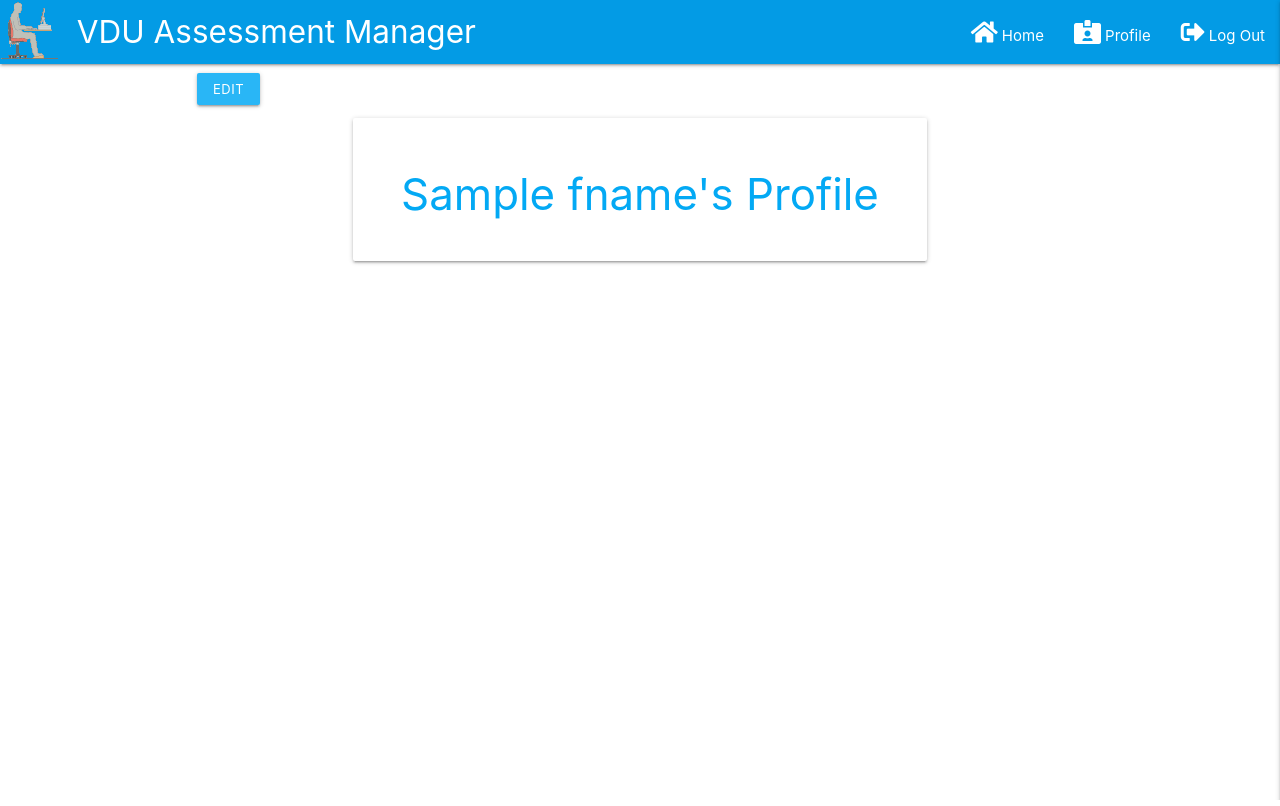
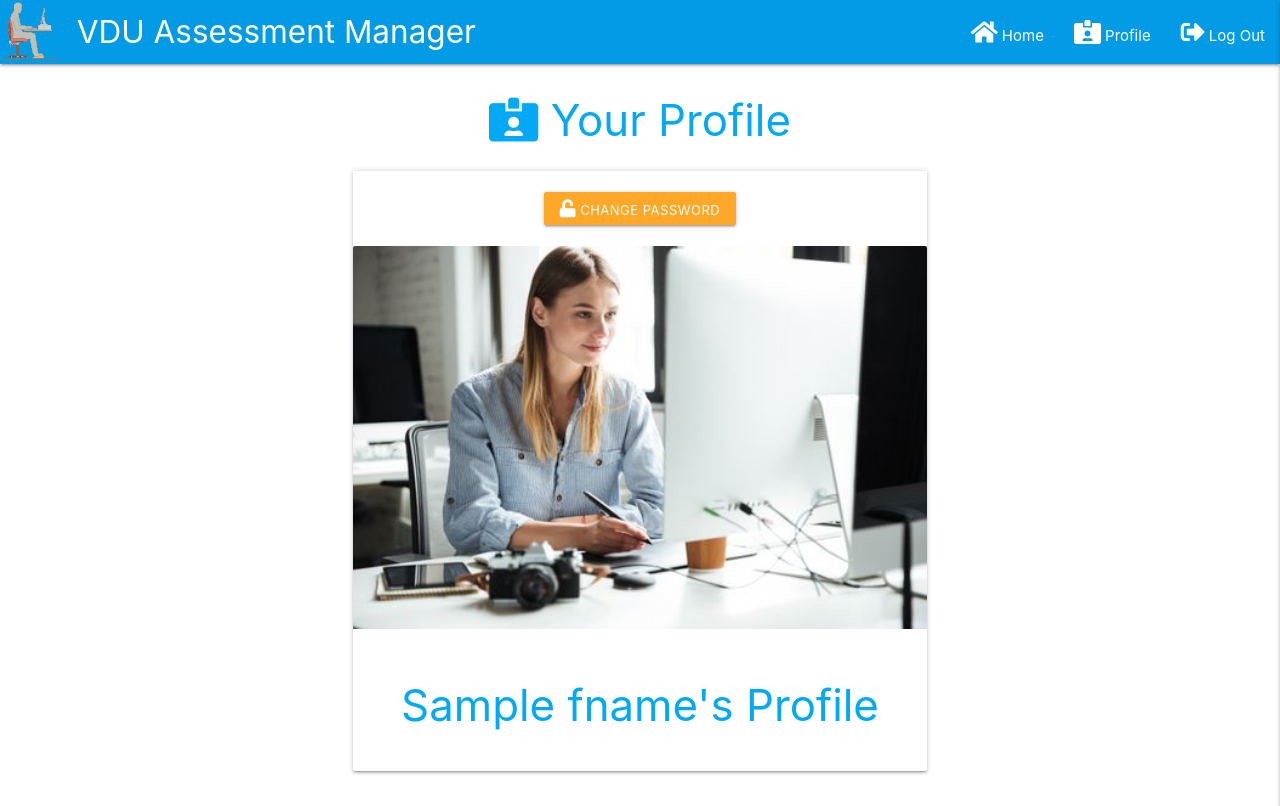
Before and after one commit to Code-Institute-Submissions/VDU-Assessment, a Flask app: page /profile/1 in a window 1280 px wide. Run offline with Flask 2, Linux system fonts and the light colour scheme; the visitor is signed in with stand-in values (Sample User, id 1); a database or web service that is not in the repository returns one stand-in record (values such as "Sample title"); some libraries are stand-ins or nearby versions.

Commit message:
Styled profile page, added is_admin dropdown

```diff
--- a/templates/change_password.html
+++ b/templates/change_password.html
@@ -1,7 +1,7 @@
 {% extends "base.html" %}
 {% block content %}
 
-    <h3 class="light-blue-text text-darken-4 center-align">Change Password</h3>
+    <h3 class="light-blue-text text-darken-4 center-align"><i class="fas fa-unlock"></i> Change Password</h3>
 
     <div class="row card-panel grey lighten-5">
         <form class="col s12" method="POST" action="">
--- a/templates/profile.html
+++ b/templates/profile.html
@@ -1,15 +1,28 @@
 {% extends "base.html" %}
 {% block content %}
-<a href="{{ url_for('change_password', user_id=user._id) }}" class="btn-small light-blue lighten-1">Edit</a>
-    <div class="row">
-        <div class="col s12 m8 offset-m2">
-            <div class="card-panel">
-                <h3 class="center-align light-blue-text text-darken 4">
+     <!-- Admin Dropdown Structure -->
+        <ul id="dropdown1" class="dropdown-content">
+            <li><a href="{{ url_for('get_managers') }}">Manager Maintenance</a></li>
+            <li><a href="{{ url_for('get_departments') }}">Department Maintenance</a></li>
+            <li><a href="{{ url_for('get_users') }}">User Maintenance</a></li>
+        </ul>
+  <h3 class="center-align light-blue-text text-darken 4"><i class="fas fa-id-card-alt"></i> Your Profile</h3>
+  <div class="row">
+            <div class="col s12 m8 offset-m2">
+            <div class="card hoverable">
+                 <div class="card-action center-align">
+                   <a href="{{ url_for('change_password', user_id=user._id) }}" class="btn-small orange lighten-1"><i class="fas fa-unlock"></i> Change Password</a>
+                   {% if user.is_admin %}
+                            <a href="#" class="btn-small orange lighten-1 dropdown-trigger" data-target="dropdown1"><i class="fas fa-tools"></i> Maintenance</a>
+                        {% endif %}
+                </div>
+                <div class="card-image">
+                <img src="{{ url_for('static', filename='images/profile.jpg') }}">
+                </div>
+                    <div class="card-content">
+                    <p><h3 class="center-align light-blue-text text-darken 4">
                     {{ user.fname }}'s Profile
-                    {{ user.is_admin }}
-                </h3>
+                    {{ user.is_admin }}</h3></p>
+                    </div>
             </div>
-        </div>
-    </div>
-
 {% endblock %}
```
Also changed, not shown: static/images/profile.jpg (added).
